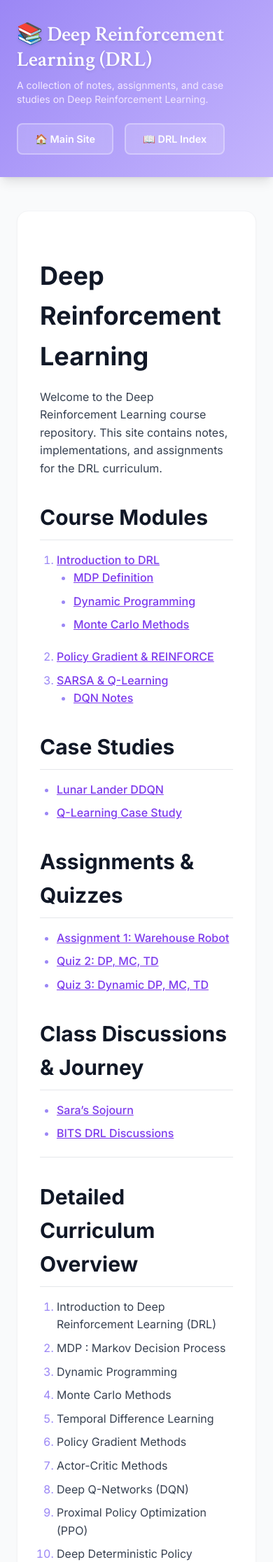
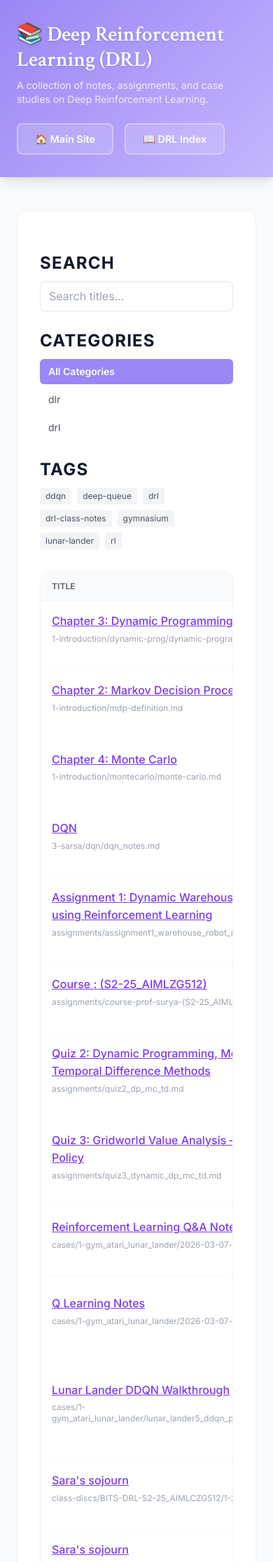
Before and after one commit to samratkar/drl, a Jekyll site: the page built from index.md, in a window 390 px wide. Shown: the top 2232 px of the page at 70% size. Built offline with Jekyll 4.4.1, drawn with Linux system fonts in a browser that asks for light colours; nearby versions of some CDN libraries; some of the changed text lies outside the part shown.

Commit message:
Add category and tag filtering to index and fix list/link styles

```diff
--- a/index.md
+++ b/index.md
@@ -1,56 +1,183 @@
 ---
 layout: default
-title: Deep Reinforcement Learning
+title: DRL Course Index
 ---
 
-# Deep Reinforcement Learning
+<!-- Reuse the styles from your main site index -->
+<style>
+  .tag-item, .category-item {
+    cursor: pointer !important;
+    transition: all 0.2s ease;
+    user-select: none;
+  }
+  .tag-item:hover, .category-item:hover {
+    background-color: #f3e8ff;
+    transform: translateX(4px);
+  }
+  .tag-item.active, .category-item.active {
+    background-color: #9b87f5;
+    color: white;
+    font-weight: 600;
+  }
+  .hidden-row {
+    display: none !important;
+  }
+  .side-panel {
+    position: sticky;
+    top: 2rem;
+  }
+</style>
 
-Welcome to the Deep Reinforcement Learning course repository. This site contains notes, implementations, and assignments for the DRL curriculum.
+<div class="flex flex-col md:flex-row gap-8">
 
-## Course Modules
+  <!-- Left Sidebar: Filtering -->
+  <aside class="w-full md:w-64 flex-shrink-0">
+    <div class="side-panel space-y-8">
 
-1. **[Introduction to DRL](1-introduction/notes.md)**
-   - [MDP Definition](1-introduction/mdp-definition.md)
-   - [Dynamic Programming](1-introduction/dynamic-prog/dynamic-programming.md)
-   - [Monte Carlo Methods](1-introduction/montecarlo/monte-carlo.md)
-2. **[Policy Gradient & REINFORCE](2-reinforce/notes.md)**
-3. **[SARSA & Q-Learning](3-sarsa/notes.md)**
-   - [DQN Notes](3-sarsa/dqn/dqn_notes.md)
+      <!-- Search -->
+      <div>
+        <h3 class="text-sm font-bold text-gray-900 uppercase tracking-wider mb-3">Search</h3>
+        <input type="text" id="artSearch" placeholder="Search titles..."
+               class="w-full px-3 py-2 border border-gray-200 rounded-lg focus:ring-2 focus:ring-purple-500 outline-none"
+               onkeyup="filterByText()">
+      </div>
 
-## Case Studies
+      <!-- Categories -->
+      <div>
+        <h3 class="text-sm font-bold text-gray-900 uppercase tracking-wider mb-3">Categories</h3>
+        <div id="categoryList" class="space-y-1">
+          <div class="category-item px-3 py-2 rounded-md text-sm active" onclick="clearFilters(this)">
+            All Categories
+          </div>
+          {% assign categories = "" | split: "," %}
+          {% for page in site.pages %}
+            {% if page.category %}
+              {% unless categories contains page.category %}
+                {% assign categories = categories | push: page.category %}
+              {% endunless %}
+            {% endif %}
+          {% endfor %}
+          {% assign categories = categories | sort %}
+          {% for cat in categories %}
+            <div class="category-item px-3 py-2 rounded-md text-sm text-gray-600" onclick="filterByCategory('{{ cat }}', this)">
+              {{ cat }}
+            </div>
+          {% endfor %}
+        </div>
+      </div>
 
-- [Lunar Lander DDQN](cases/1-gym_atari_lunar_lander/lunar_lander5_ddqn_prioritized_replay_explained.md)
-- [Q-Learning Case Study](cases/1-gym_atari_lunar_lander/2026-03-07-qlearning.md)
+      <!-- Tags -->
+      <div>
+        <h3 class="text-sm font-bold text-gray-900 uppercase tracking-wider mb-3">Tags</h3>
+        <div id="tagsList" class="flex flex-wrap gap-2">
+          {% assign tags = "" | split: "," %}
+          {% for page in site.pages %}
+            {% if page.tags %}
+              {% for tag in page.tags %}
+                {% unless tags contains tag %}
+                  {% assign tags = tags | push: tag %}
+                {% endunless %}
+              {% endfor %}
+            {% endif %}
+          {% endfor %}
+          {% assign tags = tags | sort %}
+          {% for tag in tags %}
+            <span class="tag-item px-2 py-1 bg-gray-100 text-gray-600 rounded text-xs" onclick="filterByTag('{{ tag }}', this)">
+              {{ tag }}
+            </span>
+          {% endfor %}
+        </div>
+      </div>
 
-## Assignments & Quizzes
+    </div>
+  </aside>
 
-- [Assignment 1: Warehouse Robot](assignments/assignment1_warehouse_robot_rl.md)
-- [Quiz 2: DP, MC, TD](assignments/quiz2_dp_mc_td.md)
-- [Quiz 3: Dynamic DP, MC, TD](assignments/quiz3_dynamic_dp_mc_td.md)
+  <!-- Main Content: Table -->
+  <div class="flex-1">
+    <div class="overflow-x-auto border border-gray-100 rounded-xl shadow-sm">
+      <table class="w-full text-left border-collapse">
+        <thead>
+          <tr class="bg-gray-50 border-b border-gray-100">
+            <th class="px-4 py-3 text-xs font-bold text-gray-500 uppercase">Title</th>
+            <th class="px-4 py-3 text-xs font-bold text-gray-500 uppercase">Category</th>
+            <th class="px-4 py-3 text-xs font-bold text-gray-500 uppercase">Tags</th>
+          </tr>
+        </thead>
+        <tbody id="articleBody">
+          {% assign sorted_pages = site.pages | sort: "path" %}
+          {% for p in sorted_pages %}
+            {% if p.title and p.url != "/" and p.path contains ".md" %}
+              <tr class="article-row border-b border-gray-50 hover:bg-purple-50 transition-colors"
+                  data-category="{{ p.category }}"
+                  data-tags="{{ p.tags | join: ',' }}">
+                <td class="px-4 py-4">
+                  <a href="{{ p.url | relative_url }}" class="text-purple-600 font-medium hover:underline">{{ p.title }}</a>
+                  <p class="text-xs text-gray-400 mt-1">{{ p.path }}</p>
+                </td>
+                <td class="px-4 py-4 text-sm text-gray-500">
+                  {{ p.category | default: "General" }}
+                </td>
+                <td class="px-4 py-4">
+                  <div class="flex flex-wrap gap-1">
+                    {% for tag in p.tags %}
+                      <span class="px-2 py-0.5 bg-purple-50 text-purple-600 rounded-full text-get-xs" style="font-size: 0.65rem;">{{ tag }}</span>
+                    {% endfor %}
+                  </div>
+                </td>
+              </tr>
+            {% endif %}
+          {% endfor %}
+        </tbody>
+      </table>
+    </div>
+  </div>
 
-## Class Discussions & Journey
+</div>
 
-- [Sara's Sojourn](class-discs/sara-sojourn/001-sara-sojourn-beginning.md)
-- [BITS DRL Discussions](class-discs/BITS-DRL-S2-25_AIMLCZG512/1-2025-04-25-intro.md)
+<script>
+  function filterByCategory(cat, el) {
+    document.querySelectorAll('.category-item').forEach(i => i.classList.remove('active'));
+    el.classList.add('active');
 
----
+    document.querySelectorAll('.article-row').forEach(row => {
+      if (row.dataset.category === cat) {
+        row.classList.remove('hidden-row');
+      } else {
+        row.classList.add('hidden-row');
+      }
+    });
+  }
 
-## Detailed Curriculum Overview
+  function filterByTag(tag, el) {
+    document.querySelectorAll('.tag-item').forEach(i => i.classList.remove('active'));
+    el.classList.add('active');
 
-1. Introduction to Deep Reinforcement Learning (DRL)
-2. MDP : Markov Decision Process
-3. Dynamic Programming
-4. Monte Carlo Methods
-5. Temporal Difference Learning
-6. Policy Gradient Methods
-7. Actor-Critic Methods
-8. Deep Q-Networks (DQN)
-9. Proximal Policy Optimization (PPO)
-10. Deep Deterministic Policy Gradient (DDPG)
-11. Soft Actor-Critic (SAC)
-12. Multi-Agent Reinforcement Learning (MARL)
-13. Applications of DRL in various domains (e.g., robotics, gaming, finance)
-14. Challenges and Future Directions in DRL
-15. Hands-on Projects and Case Studies
-16. Conclusion and Summary of Key Concepts
-17. Q&A and Discussion
+    document.querySelectorAll('.article-row').forEach(row => {
+      const tags = row.dataset.tags.split(',');
+      if (tags.includes(tag)) {
+        row.classList.remove('hidden-row');
+      } else {
+        row.classList.add('hidden-row');
+      }
+    });
+  }
+
+  function filterByText() {
+    const q = document.getElementById('artSearch').value.toLowerCase();
+    document.querySelectorAll('.article-row').forEach(row => {
+      const title = row.querySelector('a').innerText.toLowerCase();
+      if (title.includes(q)) {
+        row.classList.remove('hidden-row');
+      } else {
+        row.classList.add('hidden-row');
+      }
+    });
+  }
+
+  function clearFilters(el) {
+    document.querySelectorAll('.category-item, .tag-item').forEach(i => i.classList.remove('active'));
+    el.classList.add('active');
+    document.querySelectorAll('.article-row').forEach(row => row.classList.remove('hidden-row'));
+    document.getElementById('artSearch').value = '';
+  }
+</script>
```
